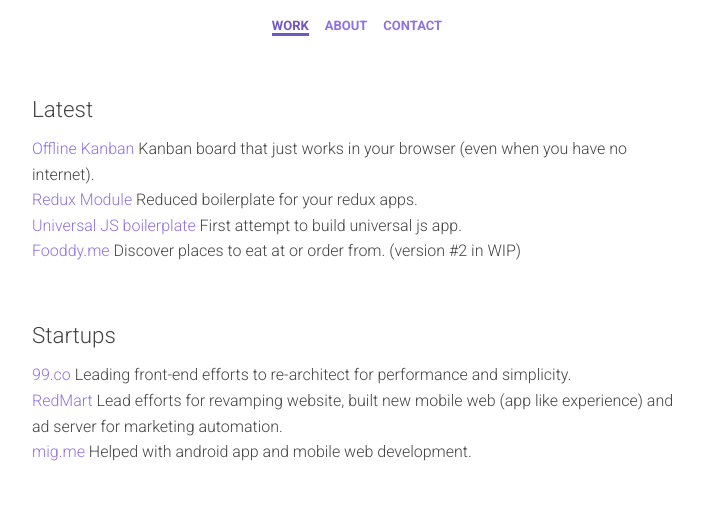
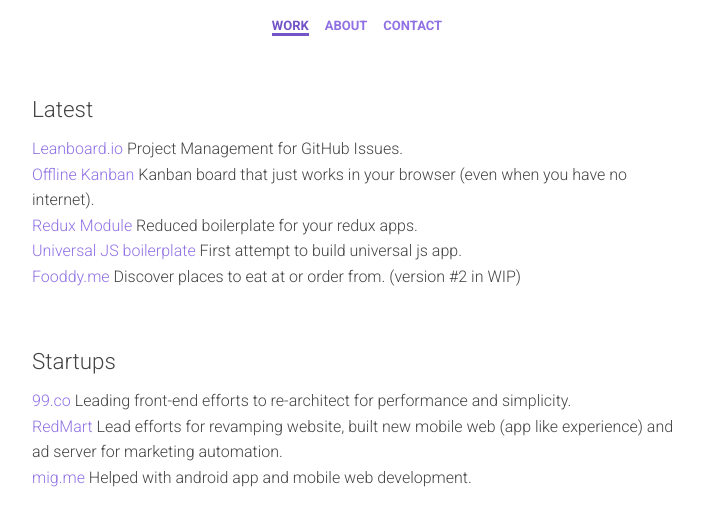
Before and after one commit to sarmadsangi/sarmadsangi.github.io, a website: page index.html in a window 1280 px wide. Shown: the part 264-790 px from the top of the page, without its empty margins (283-986 px from the left). Drawn offline with Linux system fonts and the light colour scheme.

Commit message:
Update index.html

```diff
--- a/index.html
+++ b/index.html
@@ -25,6 +25,8 @@
       <div class="content">
         <h3>Latest</h3>
         <p>
+          <a target="_blank" href="http://leanboard.io">Leanboard.io</a> Project Management for GitHub Issues.
+          <br />
           <a target="_blank" href="https://github.com/sarmadsangi/offline-kanban">Offline Kanban</a> Kanban board that just works in your browser (even when you have no internet).
           <br />
           <a target="_blank" href="https://github.com/sarmadsangi/redux-module">Redux Module</a> Reduced boilerplate for your redux apps.
```
